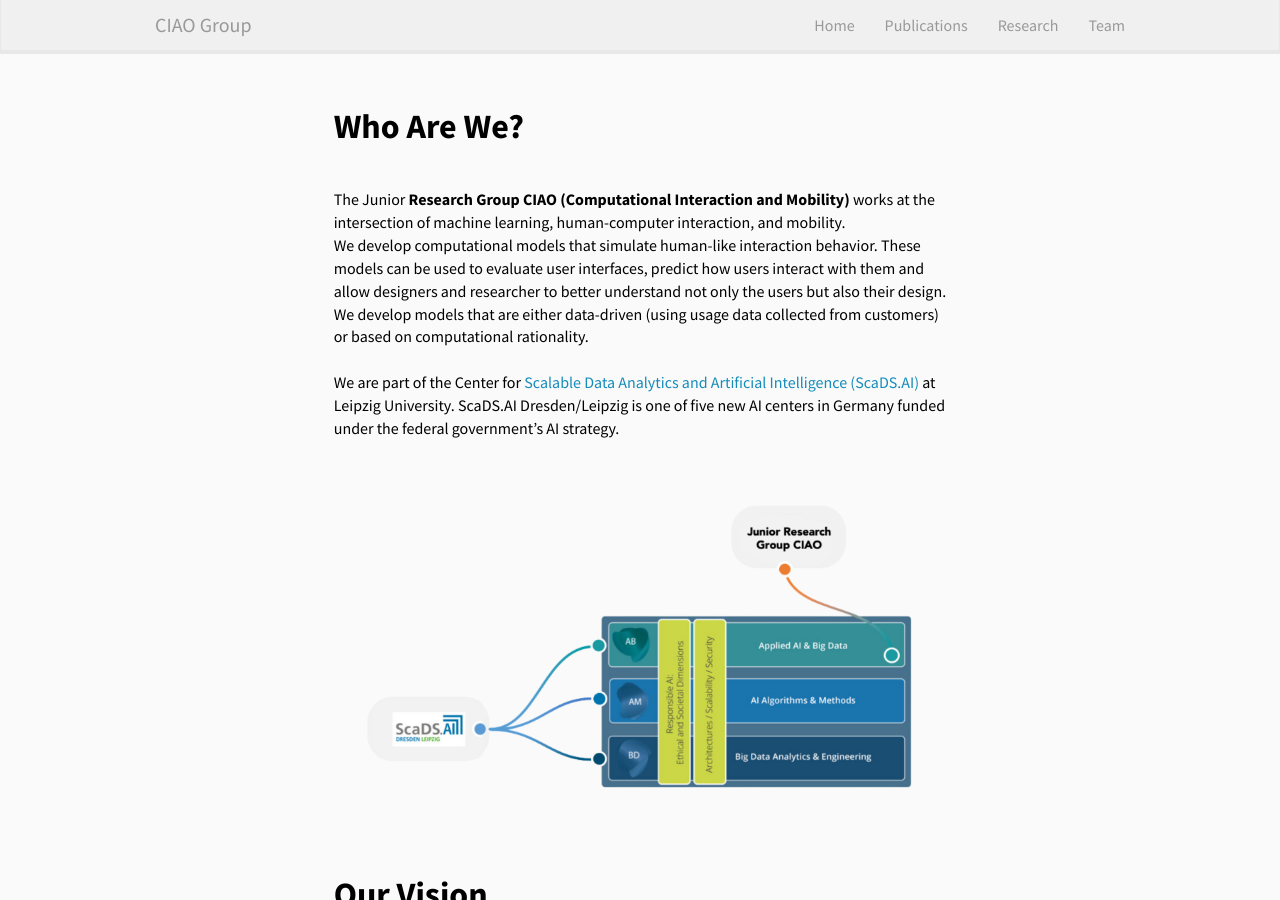
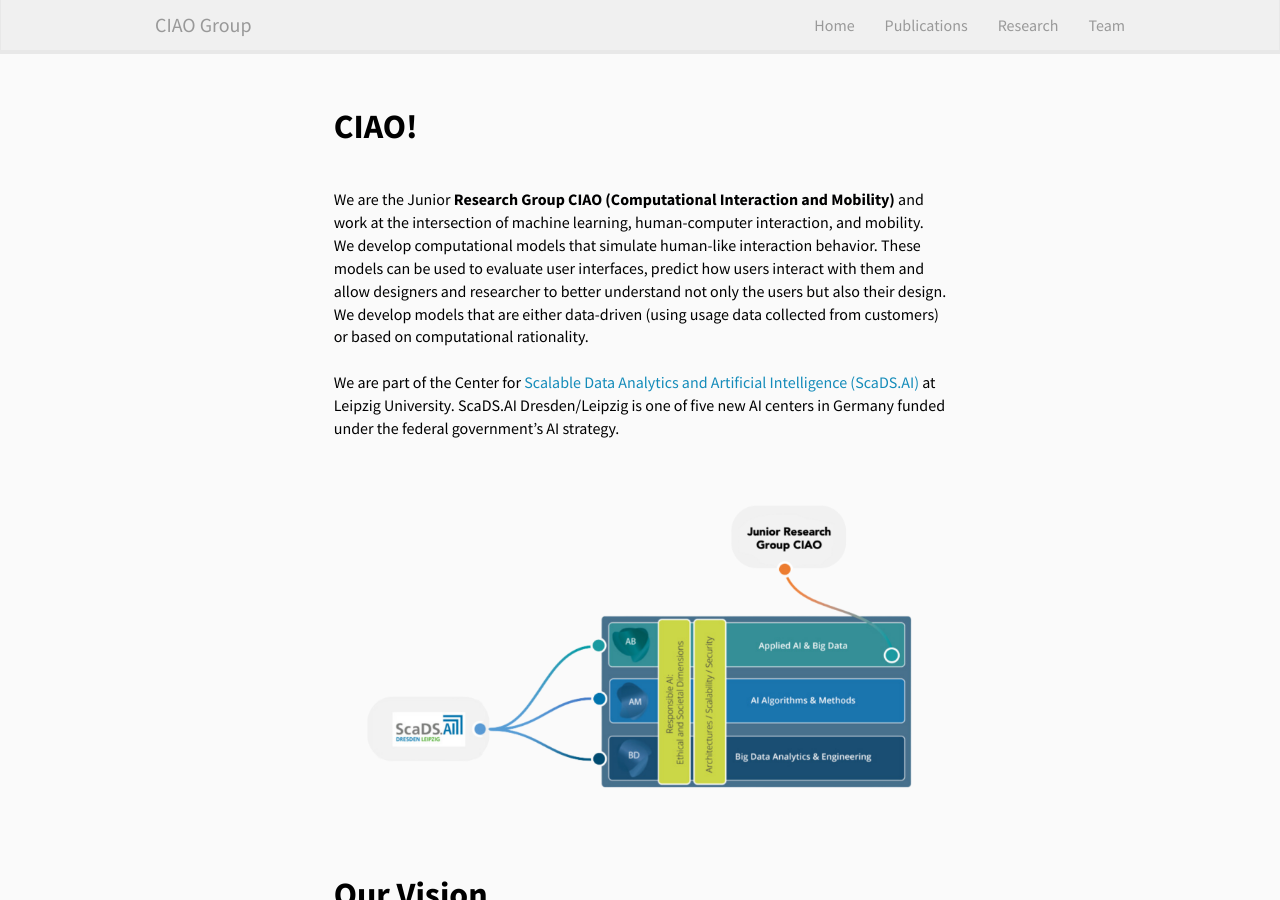
Before and after one commit to ciao-group/ciao-group.github.io, a Jekyll site: the page built from _pages/home.md, in a window 1280 px wide and 900 px high. Built offline with Jekyll 4.4.1, drawn with Linux system fonts in a browser that asks for light colours; nearby versions of some CDN libraries; a style sheet for code colours, icons or effects is not loaded.

Commit message:
Update home.md

```diff
--- a/_pages/home.md
+++ b/_pages/home.md
@@ -16,8 +16,8 @@ code {padding: 6px 8px; font-size: 90%;}
 
 
 <div class="row">
-  <h2>Who Are We?</h2>
-  <p>The Junior <strong> Research Group CIAO (Computational Interaction and Mobility) </strong> works at the intersection of machine learning, human-computer interaction, and mobility. <br>
+  <h2>CIAO!</h2>
+  <p>We are the Junior <strong> Research Group CIAO (Computational Interaction and Mobility) </strong> and work at the intersection of machine learning, human-computer interaction, and mobility. <br>
   We develop computational models that simulate human-like interaction behavior. These models can be used to evaluate user interfaces, predict how users interact with them and allow designers and researcher to better understand not only the users but also their design. We develop models that are either data-driven (using usage data collected from customers) or based on computational rationality.
   <br><br>
   We are part of the Center for <a href="https://scads.ai" target="_blank"> Scalable Data Analytics and Artificial Intelligence (ScaDS.AI) </a> at Leipzig University. ScaDS.AI Dresden/Leipzig is one of five new AI centers in Germany funded under the federal government’s AI strategy.
```
